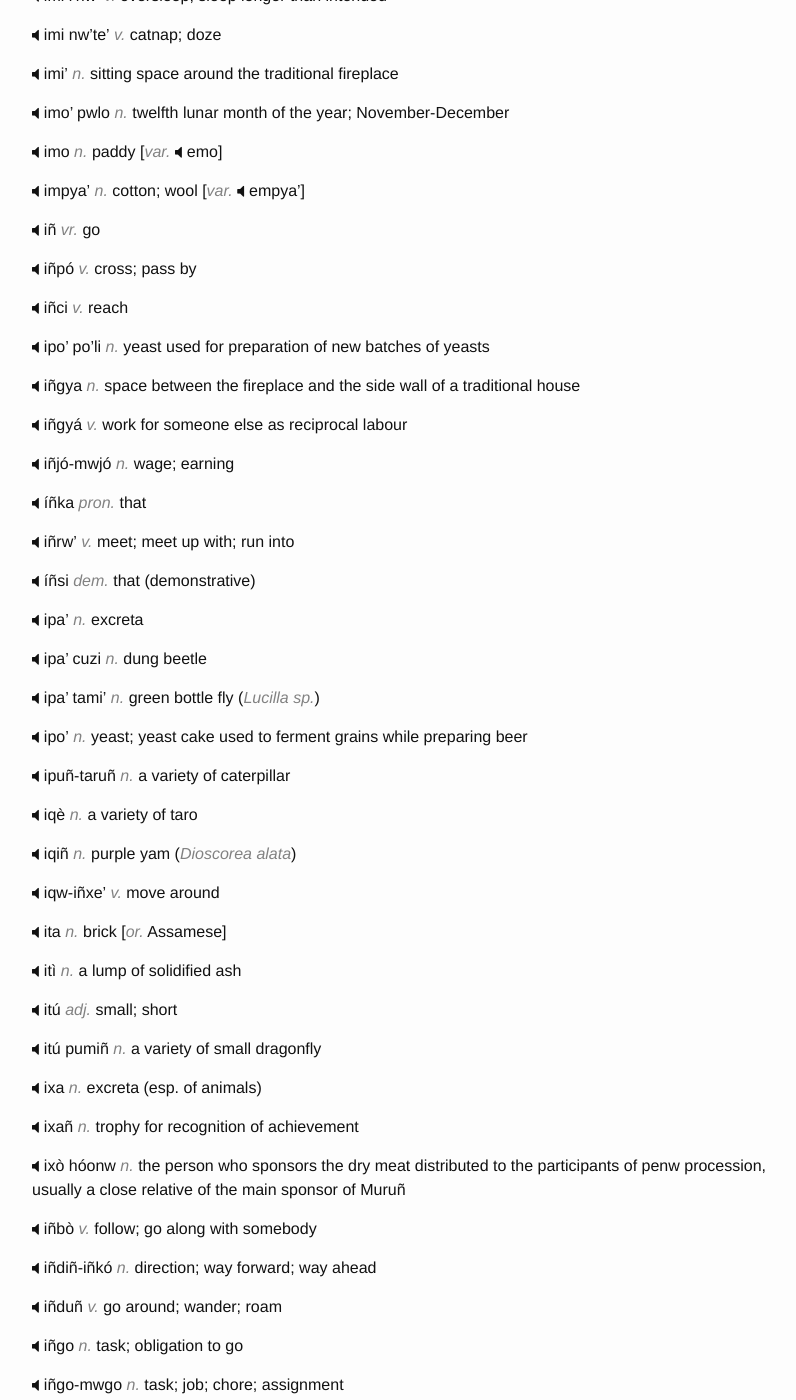
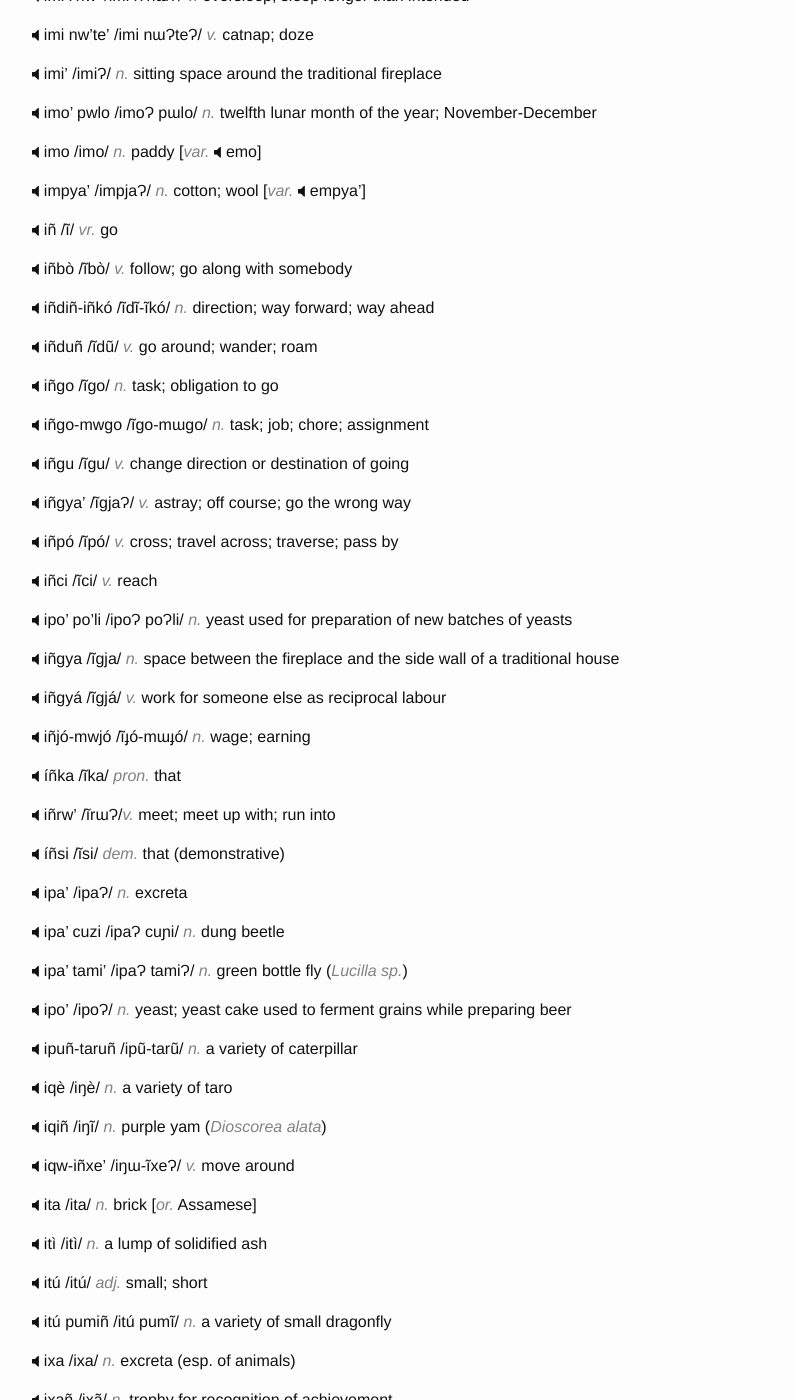
Before and after one commit to hacksparrow/language.apatani.org, a Jekyll site: the page built from dictionary/i.md, in a window 1280 px wide and 1400 px high, scrolled down 1000 px. Shown: the whole window, without its empty margins (238-1034 px from the left). Built offline with Jekyll 4.4.1, drawn with Linux system fonts in a browser that asks for light colours; nearby versions of some CDN libraries; comment, search, counter and statistics services are not loaded; some of the changed text lies outside the part shown.

Commit message:
Update i.md

```diff
--- a/dictionary/i.md
+++ b/dictionary/i.md
@@ -6,124 +6,124 @@ devanagari: इ
 ipa: i
 ---
 
-__i'ce__	      _n._	  a night's interval	[_v._	keep a night's gap]
+__i'ce__	      /iɁce/ _n._	  a night's interval	[_v._	keep a night's gap]
 
-__i'qvr__	      _v._	  snore
+__i'qvr__	      /iɁŋǝr/ _v._	  snore
 
-__i'mvr__	      _v._	  sleep deeply
+__i'mvr__	      /iɁmǝr/ _v._	  sleep deeply
 
-__i'ruñ__	      _v._	  sleep in somebody else's house
+__i'ruñ__	    /iɁrũ/  _v._	  sleep in somebody else's house
 
-__icañ__	      _n._	  dysentery; ailment with blood stained stool
+__icañ__	     /icã/ _n._	  dysentery; ailment with blood stained stool
 
-__ice__	        _adj._	few; some; scant; meagre	[_syn._	icu]
+__ice__	      /ice/  _adj._	few; some; scant; meagre	[_syn._	icu]
 
-__icu__	        _adj._	few; some; scant; meagre	[_syn._	ice]
+__icu__	    /icu/    _adj._	few; some; scant; meagre	[_syn._	ice]
 
-__icu-abu__	    _n._	  quantity
+__icu-abu__	  /icu-abu/  _n._	  quantity
 
-__icuce__	      _pron._	a small amount; a small number; not many
+__icuce__	  /icuce/    _pron._	a small amount; a small number; not many
 
-__ifiñ__	      _n._	  rectum
+__ifiñ__	   /iʎĩ /   _n._	  rectum
 
-__ifiñ linwñ__	_n._	  rectal prolapse
+__ifiñ linwñ__ /iʎĩ linɯ̃ /	_n._	  rectal prolapse
 
-__ifo'__	      _n._	  machete
+__ifo'__	   /iʎoɁ/   _n._	  machete
 
-__igw__	        _n._	  evil spirits
+__igw__	    /igɯ/    _n._	  evil spirits
 
-__ih__	        _int._	interjection to express disapproval
+__ih__	   /ih/     _int._	interjection to express disapproval
 
-__iju'__	      _n._	  weak; coward
+__iju'__	   /iɟuɁ/   _n._	  weak; coward
 
-__ikóo__	      _n._	  underside; bottom
+__ikóo__	 /ikóo/     _n._	  underside; bottom
 
-__ikuñ__	      _n._	  beewax, used for joining broken threads
+__ikuñ__	   /ikũ/   _n._	  beewax, used for joining broken threads
 
-__imi__	        _v._	  sleep
+__imi__	    /imi/    _v._	  sleep
 
-__imi i'hw'__	  _v._	 oversleep; sleep longer than intended
+__imi i'hw'__	/imi iɁhɯɁ/  _v._	 oversleep; sleep longer than intended
 
-__imi nw'te'__	_v._	catnap; doze
+__imi nw'te'__	/imi nɯɁteɁ/ _v._	catnap; doze
 
-__imi'__	_n._	sitting space around the traditional fireplace
+__imi'__ /imiɁ/	_n._	sitting space around the traditional fireplace
 
-__imo' pwlo__	_n._	twelfth lunar month of the year; November-December
+__imo' pwlo__	/imoɁ pɯlo/ _n._	twelfth lunar month of the year; November-December
 
-__imo__	_n._	paddy	[_var._	emo]
+__imo__	/imo/ _n._	paddy	[_var._	emo]
 
-__impya'__	_n._	cotton; wool	[_var._	empya']
+__impya'__	/impjaɁ/ _n._	cotton; wool	[_var._	empya']
 
-__iñ__	_vr._	go
+__iñ__	/ĩ/ _vr._	go
 
-__iñpó__	_v._	cross; pass by
+__iñbò__	/ĩbò/ _v._	follow; go along with somebody
 
-__iñci__	_v._	reach
+__iñdiñ-iñkó__	/ĩdĩ-ĩkó/ _n._	direction; way forward; way ahead
 
-__ipo' po'li__	_n._	yeast used for preparation of new batches of yeasts
+__iñduñ__	/ĩdũ/ _v._	go around; wander; roam
 
-__iñgya__	_n._	space between the fireplace and the side wall of a traditional house
+__iñgo__	/ĩgo/ _n._	task; obligation to go
 
-__iñgyá__	_v._	work for someone else as reciprocal labour
+__iñgo-mwgo__	/ĩgo-mɯgo/ _n._	task; job; chore; assignment
 
-__iñjó-mwjó__	_n._	wage; earning
+__iñgu__	/ĩgu/ _v._	change direction or destination of going
 
-__íñka__	_pron._	that
+__iñgya'__ /ĩgjaɁ/	_v._	astray; off course; go the wrong way
 
-__iñrw'__	_v._	meet; meet up with; run into
+__iñpó__ /ĩpó/	_v._	cross; travel across; traverse; pass by
 
-__íñsi__	_dem._	that (demonstrative)
 
-__ipa'__	_n._	excreta
+__iñci__	/ĩci/ _v._	reach
 
-__ipa' cuzi__	_n._	dung beetle
+__ipo' po'li__	/ipoɁ poɁli/ _n._	yeast used for preparation of new batches of yeasts
 
-__ipa' tami'__	_n._	green bottle fly (_Lucilla sp._)
+__iñgya__	/ĩgja/ _n._	space between the fireplace and the side wall of a traditional house
 
-__ipo'__	_n._	yeast; yeast cake used to ferment grains while preparing beer
+__iñgyá__	/ĩgjá/ _v._	work for someone else as reciprocal labour
 
-__ipuñ-taruñ__	_n._	a variety of caterpillar
+__iñjó-mwjó__	/ĩɟó-mɯɟó/ _n._	wage; earning
 
-__iqè__	_n._	a variety of taro
+__íñka__	/ĩka/ _pron._	that
 
-__iqiñ__	_n._	purple yam (_Dioscorea alata_)
+__iñrw'__	/ĩrɯɁ/_v._	meet; meet up with; run into
 
-__iqw-iñxe'__	_v._	move around
+__íñsi__	/ĩsi/ _dem._	that (demonstrative)
 
-__ita__	_n._	brick	[_or._	Assamese]
+__ipa'__	/ipaɁ/ _n._	excreta
 
-__itì__	_n._	a lump of solidified ash
+__ipa' cuzi__	/ipaɁ cuɲi/ _n._	dung beetle
 
-__itú__	_adj._	small; short
+__ipa' tami'__ /ipaɁ tamiɁ/	_n._	green bottle fly (_Lucilla sp._)
 
-__itú pumiñ__	_n._	a variety of small dragonfly
+__ipo'__	/ipoɁ/ _n._	yeast; yeast cake used to ferment grains while preparing beer
 
-__ixa__	_n._	excreta (esp. of animals)
+__ipuñ-taruñ__	/ipũ-tarũ/ _n._	a variety of caterpillar
 
-__ixañ__	_n._	trophy for recognition of achievement
+__iqè__	/iŋè/ _n._	a variety of taro
 
-__ixò hóonw__	_n._	the person who sponsors the dry meat distributed to the participants of penw procession, usually a close relative of the main sponsor of Muruñ
+__iqiñ__	/iŋĩ/ _n._	purple yam (_Dioscorea alata_)
 
-__iñbò__	_v._	follow; go along with somebody
+__iqw-iñxe'__ /iŋɯ-ĩxeɁ/	_v._	move around
 
-__iñdiñ-iñkó__	_n._	direction; way forward; way ahead
+__ita__	/ita/ _n._	brick	[_or._	Assamese]
 
-__iñduñ__	_v._	go around; wander; roam
+__itì__	/itì/ _n._	a lump of solidified ash
 
-__iñgo__	_n._	task; obligation to go
+__itú__	/itú/ _adj._	small; short
 
-__iñgo-mwgo__	_n._	task; job; chore; assignment
+__itú pumiñ__	/itú pumĩ/ _n._	a variety of small dragonfly
 
-__iñgu__	_v._	change direction or destination of going
+__ixa__ /ixa/	_n._	excreta (esp. of animals)
 
-__iñgya'__	_v._	astray; off course; go the wrong way
+__ixañ__	/ixã/ _n._	trophy for recognition of achievement
 
-__iñpó__	_v._	cross; travel across; traverse
+__ixò hóonw__ /ixò hóonɯ/	_n._	the person who sponsors the dry meat distributed to the participants of penw procession, usually a close relative of the main sponsor of Muruñ
 
-__iza__	_int._	interjection to express repugnance	[_syn._	ija]
 
-__ija__	_int._	interjection to express repugnance	[_syn._	iza]
+__iza__	// _int._	interjection to express repugnance	[_syn._	ija]
 
-__iyu__	_n._	anus	[_syn._	koyu]
+__ija__	// _int._	interjection to express repugnance	[_syn._	iza]
 
-__iyu'__	_n._	an ailment in which a person loses appetite, believed to be caused by somebody's property, esp. ginger plants growing in somebody else's garden
+__iyu__	// _n._	anus	[_syn._	koyu]
+
+__iyu'__	// _n._	an ailment in which a person loses appetite, believed to be caused by somebody's property, esp. ginger plants growing in somebody else's garden
```
